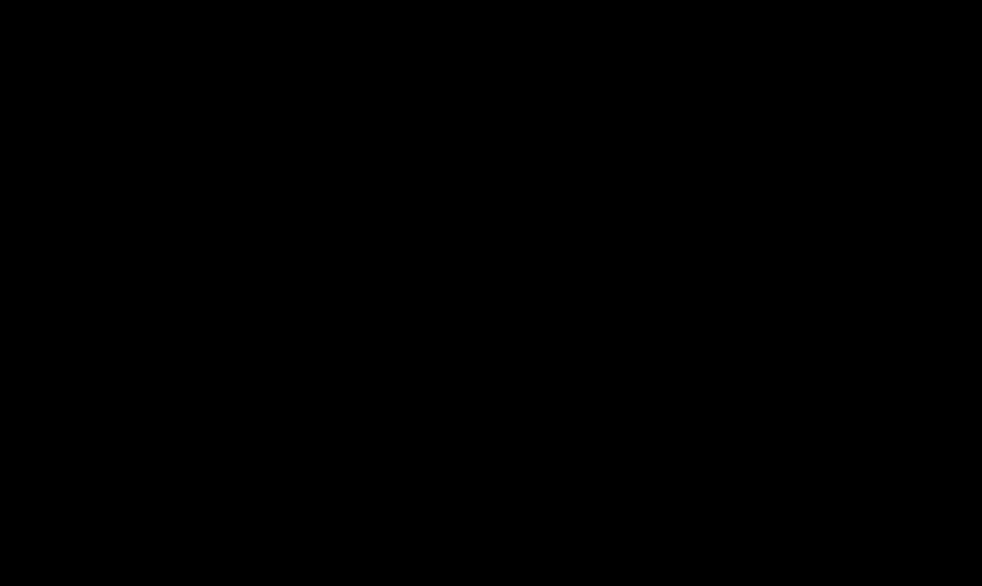
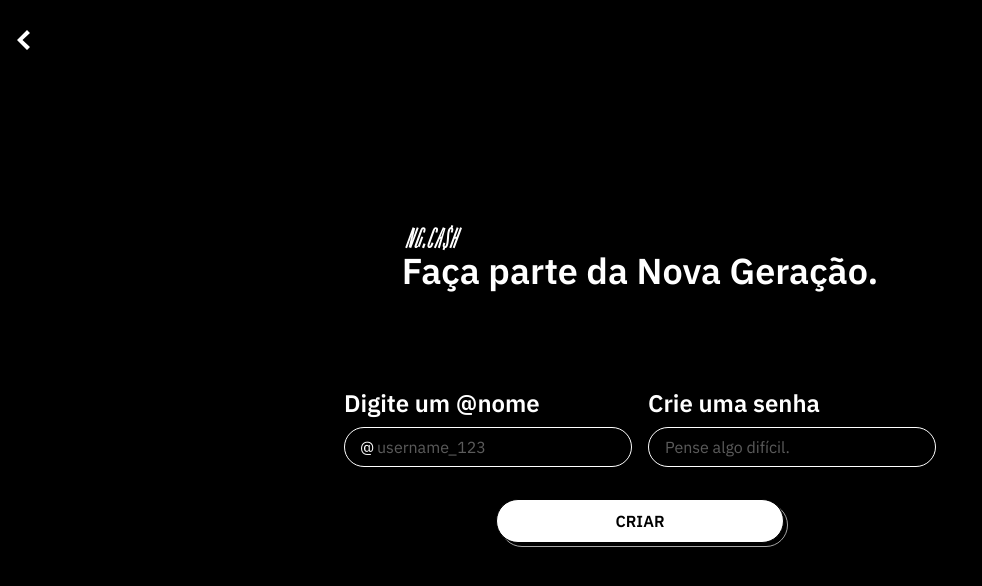
Before and after one commit to cpt-westphalen/ng-cash-frontend-test, a React (Vite) app: page /register in a window 1280 px wide. Before the commit this address had no page. Shown: the top 586 px of the page, without its empty margins (0-982 px from the left). Built offline with nearby package versions, Linux system fonts and the light colour scheme.

Commit message:
New: React-Router works properly + new project arch + css fixes

```diff
--- a/src/routes/Home/index.tsx
+++ b/src/components/Home/index.tsx
@@ -2,7 +2,7 @@
 
 import logotype from "../../assets/logo-ngcash-branco-simples.88c5860.svg";
 
-import { Button } from "../../components/Button";
+import { Button } from "../Button";
 
 export const Home = () => {
 	const handleLoginRoute: React.MouseEventHandler<HTMLButtonElement> = (
@@ -17,31 +17,37 @@
 	};
 
 	return (
-		<div className='h-screen flex flex-col justify-evenly items-center'>
-			<div className='flex flex-col'>
+		<div className='px-8 min-h-screen flex flex-col justify-evenly lg:justify-center items-stretch md:items-center'>
+			<div className='flex flex-col my-24'>
 				<img
 					src={logotype}
 					alt='NG.CASH'
 					width={60}
 				/>
-				<h1 className='font-semibold text-4xl whitespace-pre-wrap'>
+				<h1 className='font-semibold text-4xl whitespace-normal'>
 					{`A Carteira Digital \nda Nova Geração.`}
 				</h1>
 			</div>
-			<div className='flex flex-row flex-wrap gap-8 justify-center'>
-				<Link to='/login'>
+			<div className='flex flex-row flex-wrap gap-8 justify-center lg:mb-32'>
+				<Link
+					to='/login'
+					className='max-h-min flex-grow-0'>
 					<Button
 						type='minimalist'
 						onClick={handleLoginRoute}>
 						Entrar na conta
 					</Button>
 				</Link>
+				<Link
+					to='/register'
+					className='max-h-min flex-grow-0'>
 					<Button
 						type='minimalist'
 						className='text-gray border-gray hover:text-primary hover:border-primary'
 						onClick={handleRegisterRoute}>
 						Criar conta
 					</Button>
+				</Link>
 			</div>
 		</div>
 	);
--- a/src/main.tsx
+++ b/src/main.tsx
@@ -1,27 +1,15 @@
 import React from "react";
 import ReactDOM from "react-dom/client";
+
+import { createBrowserRouter, RouterProvider } from "react-router-dom";
+import { ROUTES } from "./routes";
+
 import "./index.css";
 
-import Root from "./routes/Root";
-import { Login } from "./routes/Login";
-
-import { BrowserRouter, Routes, Route } from "react-router-dom";
-import { ErrorPage } from "./error-page";
+const router = createBrowserRouter(ROUTES);
 
 ReactDOM.createRoot(document.getElementById("root") as HTMLElement).render(
 	<React.StrictMode>
-		<BrowserRouter>
-			<Routes>
-				<Route
-					path='/'
-					element={<Root />}
-					errorElement={<ErrorPage />}
-				/>
-				<Route
-					path='/login'
-					element={<Login />}
-				/>
-			</Routes>
-		</BrowserRouter>
+		<RouterProvider router={router} />
 	</React.StrictMode>
 );
--- a/src/routes/Login/index.tsx
+++ b/src/pages/Login/index.tsx
@@ -1,4 +1,4 @@
-import logotype from "../../assets/logo-ngcash-branco-simples.88c5860.svg";
+import logotypeGif from "../../assets/logo_ng_cash.38841a96a95927fdf7bf.gif";
 import { GoChevronLeft } from "react-icons/go";
 
 import { Button } from "../../components/Button";
@@ -10,25 +10,21 @@
 	};
 
 	return (
-		<>
+		<div className='min-h-screen flex flex-col justify-center items-center'>
 			<Link to='/'>
 				<button className='fixed top-6 left-2'>
 					<GoChevronLeft size={32} />
 				</button>
 			</Link>
-			<div className='h-screen flex flex-col justify-evenly items-center'>
-				<div className='flex flex-col'>
+			<div className='px-8 min-h-screen max-w-5xl flex flex-col justify-evenly lg:justify-center items-stretch'>
 				<img
-						src={logotype}
+					src={logotypeGif}
 					alt='NG.CASH'
-						width={60}
+					width={160}
+					className={"self-center lg:mb-24"}
 				/>
-					<h1 className='font-semibold text-4xl whitespace-pre-wrap'>
-						{`A Carteira Digital \nda Nova Geração.`}
-					</h1>
-				</div>
-				<div>
-					<form className='flex flex-row flex-wrap gap-8 justify-center'>
+				<form className='flex flex-col gap-8 justify-center items-center lg:mb-32'>
+					<div className='flex flex-row flex-wrap gap-4 justify-center items-center'>
 						<div className='flex flex-col gap-2'>
 							<label
 								className='text-2xl font-semibold'
@@ -60,6 +56,7 @@
 								className='h-10 w-72 pl-4 placeholder:text-gray rounded-xl border border-solid border-primary bg-secondary'
 							/>
 						</div>
+					</div>
 					<Button
 						type='fancy'
 						onClick={handleLogin}>
@@ -68,6 +65,5 @@
 				</form>
 			</div>
 		</div>
-		</>
 	);
 };
--- /dev/null
+++ b/src/pages/Register/index.tsx
@@ -0,0 +1,73 @@
+import logotype from "../../assets/logo-ngcash-branco-simples.88c5860.svg";
+import { GoChevronLeft } from "react-icons/go";
+
+import { Button } from "../../components/Button";
+import { Link } from "react-router-dom";
+
+export const Register = () => {
+	const handleLogin: React.MouseEventHandler<HTMLButtonElement> = (event) => {
+		console.log("login clicked");
+	};
+
+	return (
+		<>
+			<Link to='/'>
+				<button className='fixed top-6 left-2'>
+					<GoChevronLeft size={32} />
+				</button>
+			</Link>
+			<div className='px-8 min-h-screen flex flex-col justify-evenly lg:justify-center items-stretch md:items-center'>
+				<div className='flex flex-col my-24'>
+					<img
+						src={logotype}
+						alt='NG.CASH'
+						width={60}
+					/>
+					<h1 className='font-semibold text-4xl whitespace-normal'>
+						{`Faça parte da Nova Geração.`}
+					</h1>
+				</div>
+				<form className='flex flex-col gap-8 justify-center items-center mb-10 lg:mb-32'>
+					<div className='flex flex-row flex-wrap gap-4 justify-center items-center'>
+						<div className='flex flex-col gap-2'>
+							<label
+								className='text-2xl font-semibold'
+								htmlFor='username'>
+								Digite um @nome
+							</label>
+							<div className='relative'>
+								<input
+									id='username'
+									minLength={3}
+									type='text'
+									placeholder='username_123'
+									className='h-10 w-72 pl-8 placeholder:text-gray rounded-xl border border-solid border-primary bg-secondary'
+								/>
+								<span className='absolute left-4 top-2'>@</span>
+							</div>
+						</div>
+						<div className='flex flex-col gap-2'>
+							<label
+								className='text-2xl font-semibold'
+								htmlFor='password'>
+								Crie uma senha
+							</label>
+							<input
+								id='password'
+								minLength={3}
+								type='password'
+								placeholder='Pense algo difícil.'
+								className='h-10 w-72 pl-4 placeholder:text-gray rounded-xl border border-solid border-primary bg-secondary'
+							/>
+						</div>
+					</div>
+					<Button
+						type='fancy'
+						onClick={handleLogin}>
+						CRIAR
+					</Button>
+				</form>
+			</div>
+		</>
+	);
+};
--- /dev/null
+++ b/src/pages/Root/index.tsx
@@ -0,0 +1,27 @@
+import { useEffect, useState } from "react";
+import { Home } from "../../components/Home";
+
+type UserTypes = {
+	id: string;
+	username: string;
+	accessToken: string;
+};
+
+function Root() {
+	const [user, setUser] = useState<UserTypes>();
+	const isAuth: boolean = user && user.accessToken ? true : false;
+
+	useEffect(() => {
+		const localUserDataString = localStorage.getItem("user");
+		if (localUserDataString) {
+			const localUserData: UserTypes = JSON.parse(localUserDataString);
+			if (user?.accessToken !== localUserData.accessToken) {
+				setUser(localUserData);
+			}
+		}
+	}, []);
+
+	return <>{isAuth ? <p>Account</p> : <Home />}</>;
+}
+
+export default Root;
--- /dev/null
+++ b/src/routes.tsx
@@ -0,0 +1,22 @@
+import { RouteObject } from "react-router-dom";
+
+import Root from "./pages/Root";
+import { ErrorPage } from "./error-page";
+import { Login } from "./pages/Login";
+import { Register } from "./pages/Register";
+
+export const ROUTES: RouteObject[] = [
+	{
+		path: "/",
+		element: <Root />,
+		errorElement: <ErrorPage />,
+	},
+	{
+		path: "/login",
+		element: <Login />,
+	},
+	{
+		path: "/register",
+		element: <Register />,
+	},
+];
--- a/src/routes/Root/index.tsx
+++ /dev/null
@@ -1,9 +0,0 @@
-import { Home } from "../Home";
-
-const isloggedin = false;
-
-function Root() {
-	return <>{isloggedin ? <p>ops</p> : <Home />}</>;
-}
-
-export default Root;
```
Also changed, not shown: src/assets/logo_ng_cash.38841a96a95927fdf7bf.gif (added). Lines whose indentation alone changed are shown as unchanged.
